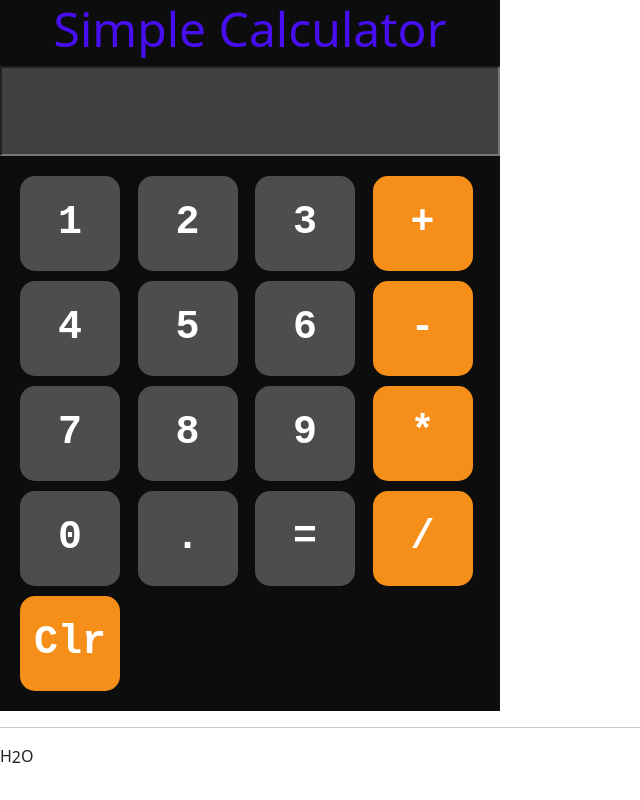
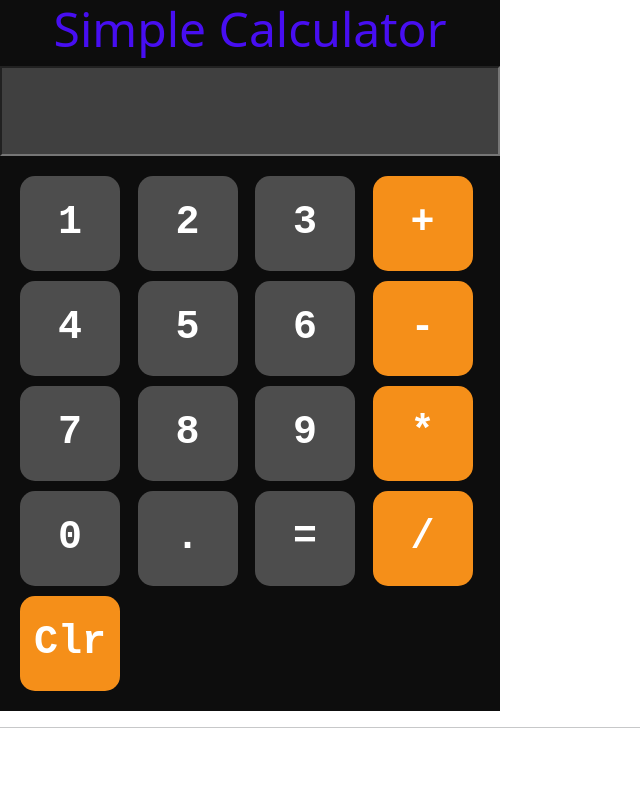
Before and after one commit to rstmaurya/vite-react-app, a React (Vite) app: page / in a window 1280 px wide. Shown: the whole page, without its empty margins (0-640 px from the left). Built offline with nearby package versions, Linux system fonts and the light colour scheme.

Commit message:
cal changes

```diff
--- a/src/Calculator/Calculator.jsx
+++ b/src/Calculator/Calculator.jsx
@@ -52,7 +52,6 @@ const Calculator = () => {
       </div>
     </div>
     <hr/>
-H<span className='align-text-top'>2</span>O
 
     </>
   );
--- a/src/Calculator/calculator.css
+++ b/src/Calculator/calculator.css
@@ -30,7 +30,7 @@
     background-color: hsl(15, 0%, 30%);
     border-radius: 15px;
     font-size: 2.5rem;
-    font-weight: 700;
+    font-weight: 600;
     font-family: monospace;
     border: none;
 
```
